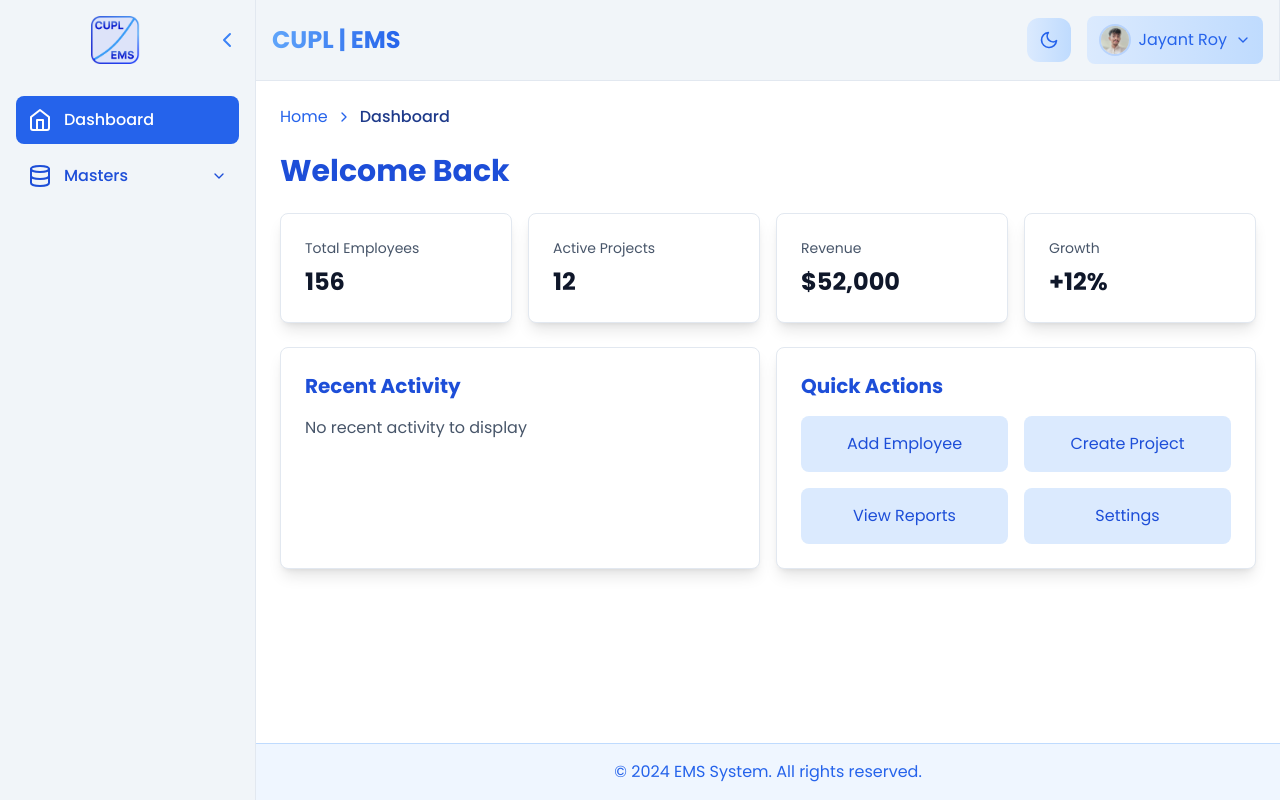
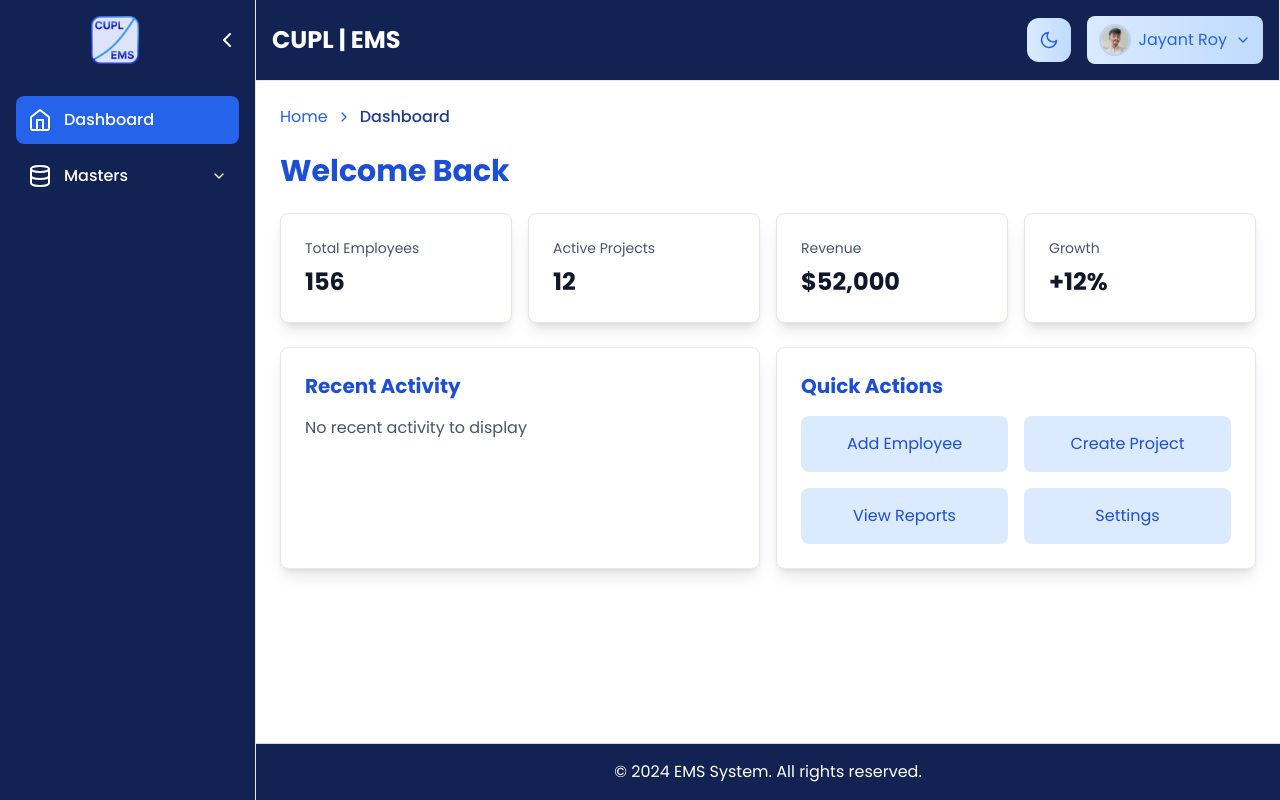
Before and after one commit to reconroy/EMS-UI, a React (Vite) app: page /dashboard in a window 1280 px wide. Built offline with nearby package versions, Linux system fonts and the light colour scheme; the HTML template or start-up script is replaced by a standard one.

Commit message:
adjusted theme for light theme

```diff
--- a/src/components/Footer.jsx
+++ b/src/components/Footer.jsx
@@ -4,7 +4,7 @@ const Footer = () => {
   const theme = useThemeStore((state) => state.theme);
 
   return (
-    <footer className={`p-4 text-center ${theme === 'dark' ? 'bg-black/40 backdrop-blur-xl border-t border-purple-500/20 text-purple-300' : 'bg-blue-50 border-t border-blue-200 text-blue-600'}`}>
+    <footer className={`p-4 text-center ${theme === 'dark' ? 'bg-black/40 backdrop-blur-xl border-t border-purple-500/20 text-purple-300' : 'bg-black/40 backdrop-blur-xl border-t border-blue-200 text-white'}`}>
       <p>© 2024 EMS System. All rights reserved.</p>
     </footer>
   );
--- a/src/components/Navbar.jsx
+++ b/src/components/Navbar.jsx
@@ -14,7 +14,7 @@ const Navbar = ({ onMenuClick }) => {
   };
 
   return (
-    <nav className={`bg-black/40 border-b border-purple-500/20 p-4 ${theme === 'dark' ? 'bg-black/40 backdrop-blur-xl border-r border-purple-500/20' : 'bg-slate-100 border-r border-slate-200'}`}>
+    <nav className={`bg-black/40 border-b border-purple-500/20 p-4 ${theme === 'dark' ? 'bg-black/40 backdrop-blur-xl border-r border-purple-500/20' : 'bg-black/40 backdrop-blur-xl border-r border-slate-200'}`}>
       <div className="flex justify-between items-center">
         <div className="flex items-center gap-4">
           <motion.button
@@ -25,7 +25,7 @@ const Navbar = ({ onMenuClick }) => {
           >
             <FiMenu className="w-6 h-6" />
           </motion.button>
-          <Link to="/dashboard" className={`text-2xl font-bold text-transparent bg-clip-text bg-gradient-to-r ${theme === 'dark' ? 'from-purple-400 to-pink-400' : 'from-blue-400 to-blue-600'}`}>
+          <Link to="/dashboard" className={`text-2xl font-bold text-transparent bg-clip-text bg-gradient-to-r ${theme === 'dark' ? 'from-purple-400 to-pink-400' : 'text-white'}`}>
             CUPL | EMS
           </Link>
         </div>
--- a/src/components/Sidebar.jsx
+++ b/src/components/Sidebar.jsx
@@ -52,7 +52,7 @@ const Sidebar = ({ onClose, isMobile, isCollapsed, onCollapse }) => {
         <div className="space-y-2">
           <button
             onClick={() => toggleExpand(item.path)}
-            className={`w-full flex items-center ${!isMobile && isCollapsed ? 'justify-center' : 'justify-between'} p-3 rounded-lg transition-colors duration-200 ${theme === 'dark' ? 'text-purple-300 hover:bg-purple-900/50' : 'text-blue-700 hover:bg-blue-100'}`}
+            className={`w-full flex items-center ${!isMobile && isCollapsed ? 'justify-center' : 'justify-between'} p-3 rounded-lg transition-colors duration-200 ${theme === 'dark' ? 'text-purple-300 hover:bg-purple-900/50' : 'text-white hover:bg-blue-500'}`}
           >
             <div className="flex items-center space-x-3">
               {item.icon}
@@ -97,7 +97,7 @@ const Sidebar = ({ onClose, isMobile, isCollapsed, onCollapse }) => {
                             : "bg-blue-600 text-white"
                           : theme === 'dark'
                             ? "text-purple-300 hover:bg-purple-900/50"
-                            : "text-blue-700 hover:bg-blue-100"
+                            : "text-white hover:bg-blue-500"
                       }`}
                     >
                       {subItem.icon}
@@ -124,7 +124,7 @@ const Sidebar = ({ onClose, isMobile, isCollapsed, onCollapse }) => {
                   : "bg-blue-600 text-white"
                 : theme === 'dark'
                   ? "text-purple-300 hover:bg-purple-900/50"
-                  : "text-blue-700 hover:bg-blue-100"
+                  : "text-white hover:bg-blue-500"
             }`}
           >
             {item.icon}
@@ -151,7 +151,7 @@ const Sidebar = ({ onClose, isMobile, isCollapsed, onCollapse }) => {
       initial={false}
       animate={{ width: !isMobile && isCollapsed ? "4.5rem" : "16rem" }}
       transition={{ duration: 0.2 }}
-      className={`h-screen ${theme === 'dark' ? 'bg-black/40 backdrop-blur-xl border-r border-purple-500/20' : 'bg-slate-100 border-r border-slate-200'}`}
+      className={`h-screen ${theme === 'dark' ? 'bg-black/40 backdrop-blur-xl border-r border-purple-500/20' : 'bg-black/40 backdrop-blur-xl border-r border-slate-200'}`}
     >
       <div className="p-4">
         <div className="flex items-center justify-between mb-8">
@@ -189,9 +189,9 @@ const Sidebar = ({ onClose, isMobile, isCollapsed, onCollapse }) => {
               }`}
             >
               {isCollapsed ? (
-                <FiChevronRight className={`w-6 h-6 ${theme === 'dark' ? 'text-purple-300 hover:text-purple-100' : 'text-blue-500 hover:text-blue-700'}`} />
+                <FiChevronRight className={`w-6 h-6 ${theme === 'dark' ? 'text-purple-300 hover:text-purple-100' : 'text-white hover:text-blue-700 hover:bg-white hover:rounded-full'}`} />
               ) : (
-                <FiChevronLeft className={`w-6 h-6 ${theme === 'dark' ? 'text-purple-300 hover:text-purple-100' : 'text-blue-500 hover:text-blue-700'}`} />
+                <FiChevronLeft className={`w-6 h-6 ${theme === 'dark' ? 'text-purple-300 hover:text-purple-100' : 'text-white hover:text-blue-700 hover:bg-white hover:rounded-full'}`} />
               )}
             </motion.button>
           )}
--- a/src/layout/layout.jsx
+++ b/src/layout/layout.jsx
@@ -12,7 +12,7 @@ function Layout() {
   const [isCollapsed, setIsCollapsed] = useState(false);
 
   return (
-    <div className={`flex h-screen ${theme === 'dark' ? 'bg-gray-900' : 'bg-slate-100'}`}>
+    <div className={`flex h-screen ${theme === 'dark' ? 'bg-gray-900' : 'bg-blue-900'}`}>
       {/* Mobile Sidebar Overlay */}
       {isMobileMenuOpen && (
         <div
```
